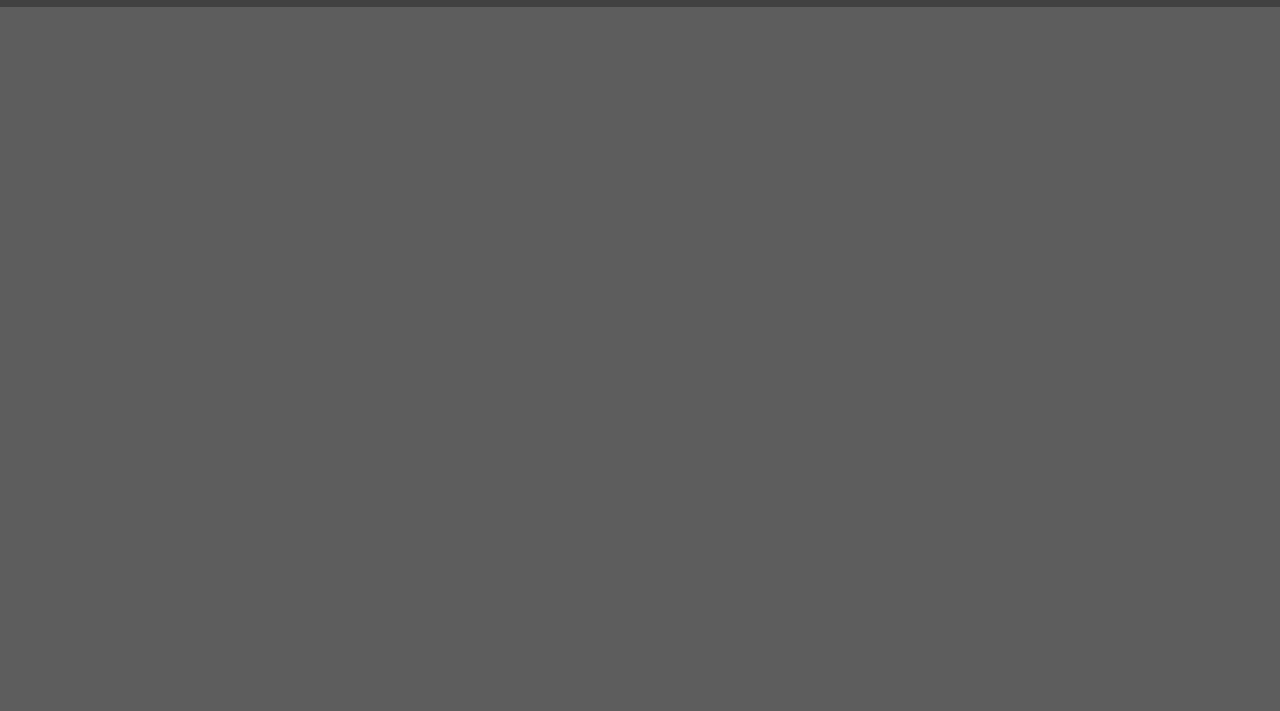
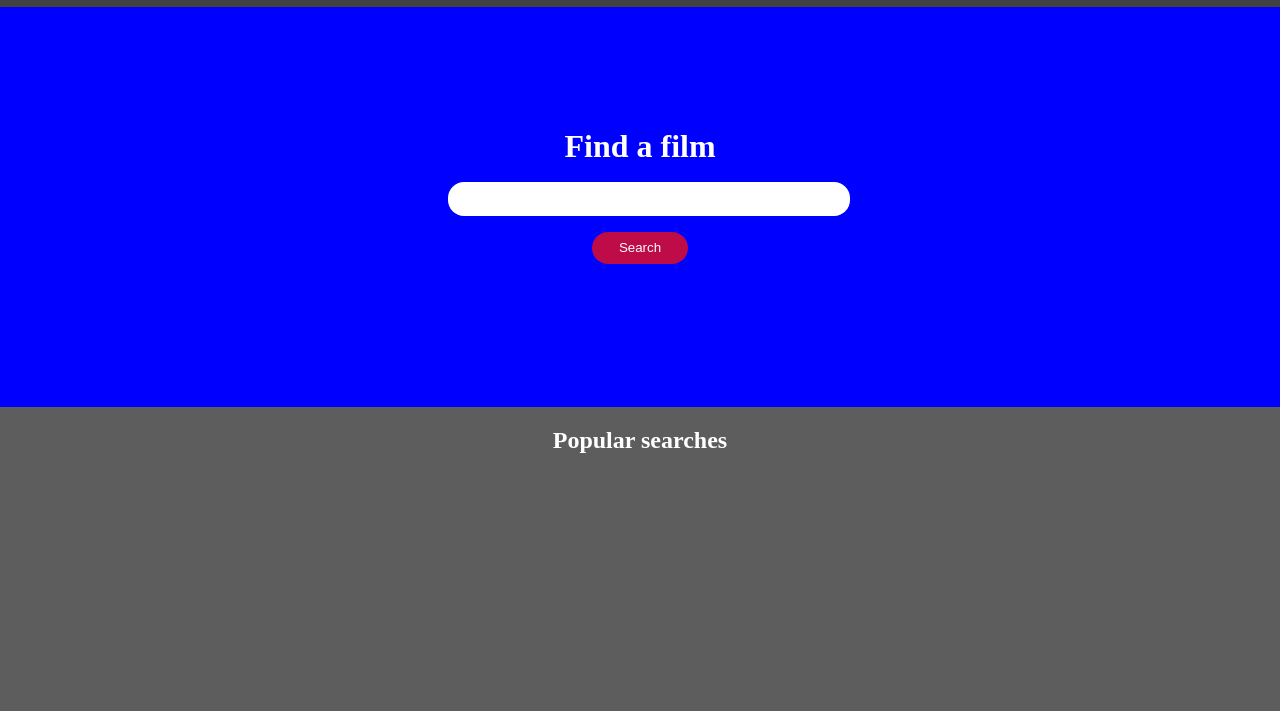
Before and after one commit to web-design-project-2025/web-design-project-group_32, a plain HTML site: page index.html in a window 1280 px wide. Shown: the part 89-800 px from the top of the page. Drawn offline with Linux system fonts and the light colour scheme.

Commit message:
fix the search bar of index.html and hero section

```diff
--- /dev/null
+++ b/css/index.css
@@ -0,0 +1,57 @@
+body {
+  box-sizing: border-box;
+}
+/* The hero section and the search bar */
+#hero-section {
+  background-color: blue;
+  height: 50%;
+  margin: none;
+  display: flex;
+  flex-direction: column;
+}
+
+#hero-section h1 {
+  height: 2rem;
+  color: white;
+  width: 100%;
+  text-align: center;
+  min-width: 10rem;
+}
+
+#hero-section button {
+  display: block;
+  color: white;
+  background-color: rgb(189, 12, 71);
+  width: 6rem;
+  height: 2rem;
+  border-radius: 1rem;
+  margin: auto;
+}
+
+#search-section {
+  width: 30%;
+  height: 50%;
+  margin: auto;
+  min-width: 18rem;
+}
+
+#search-bar {
+  width: 100%;
+  height: 2rem;
+  border-radius: 1rem;
+  margin-bottom: 1rem;
+  min-width: 18rem;
+  padding-left: 1rem;
+}
+
+#hero-section button:hover {
+  transform: scale(1.03);
+  cursor: pointer;
+}
+
+/* Popular searches section */
+#popular-title{
+    width:100%;
+    text-align: center;
+    color:white;
+}
--- a/index.html
+++ b/index.html
@@ -5,6 +5,7 @@
     <meta name="viewport" content="width=device-width, initial-scale=1.0" />
     <title>STARVIEW</title>
     <link rel="stylesheet" href="css/main.css" />
+    <link rel="stylesheet" href="css/index.css" />
     <link rel="preconnect" href="https://fonts.googleapis.com" />
     <link rel="preconnect" href="https://fonts.gstatic.com" crossorigin />
     <link
@@ -34,7 +35,17 @@
         </ul>
       </nav>
     </header>
-    <main></main>
+    <main>
+      <div id="hero-section">
+        <div id="search-section">
+          <h1>Find a film</h1>
+          <input type="text" id="search-bar" />
+          <button type="button" id="search-button">Search</button>
+        </div>
+      </div>
+      <h2 id="popular-title">Popular searches</h2>
+      <div id="popular-searches"></div>
+    </main>
 
     <footer>
       <div id="footer-main-division">
```
